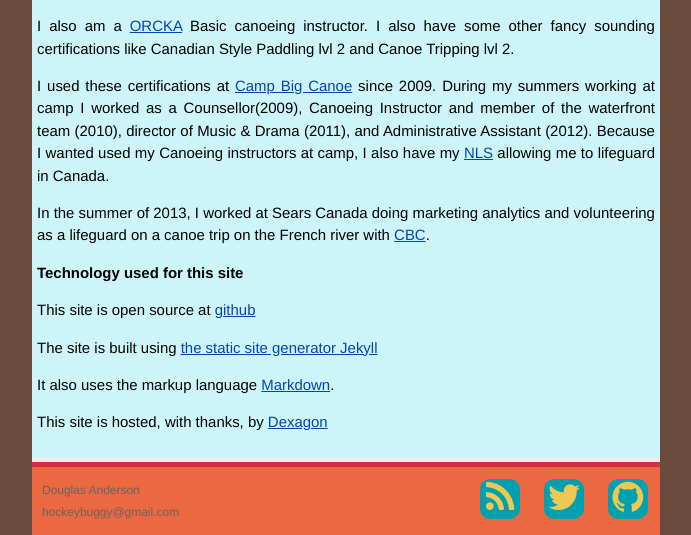
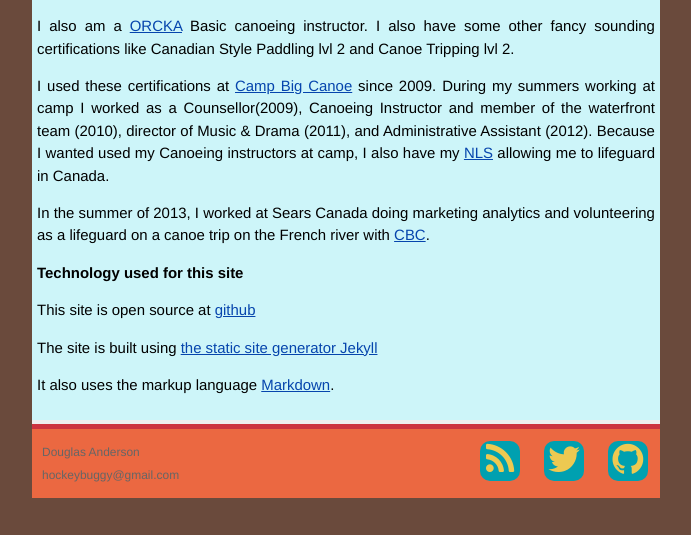
Before and after one commit to hockeybuggy/hockeybuggy.com, a Jekyll site: the page built from about.md, in a window 1280 px wide. Shown: the part 993-1528 px from the top of the page, without its empty margins (294-985 px from the left). Built offline with Jekyll 4.4.1, drawn with Linux system fonts in a browser that asks for light colours; Markdown is read by kramdown in place of the engine named in the settings; after the commit the page ends 1491 px from its top, so only the background shows below that.

Commit message:
Removing referance to dexagon

```diff
--- a/about.md
+++ b/about.md
@@ -32,13 +32,10 @@ The site is built using [the static site generator Jekyll][JEKYLL]
 
 It also uses the markup language [Markdown][MARKDOWN].
 
-This site is hosted, with thanks, by [Dexagon][DEXAGON]
-
 [UOG]: http://www.socs.uoguelph.ca/
 [CBC]: http://campbigcanoe.ca
 [ORCKA]: http://www.orcka.ca/content/?page=116
 [NLS]: http://www.lifesavingsociety.com/lifeguarding/national-lifeguard/nls-pool.aspx
 [JEKYLL]: http://jekyllrb.com
 [MARKDOWN]: http://daringfireball.net/projects/markdown/syntax#overview
-[DEXAGON]: http://www.dexagon.com
 [GITHUB]: http://github.com/hockeybuggy/hockeybuggy.com
```
